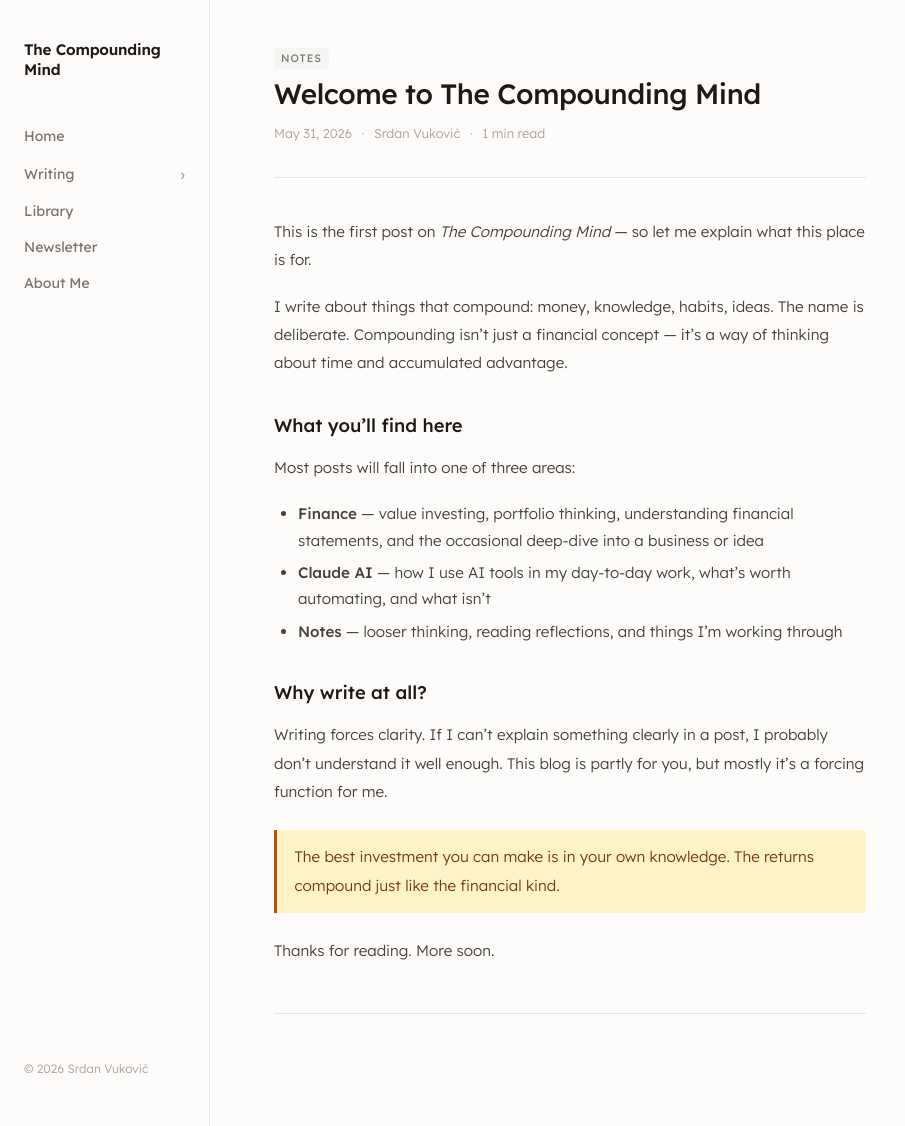
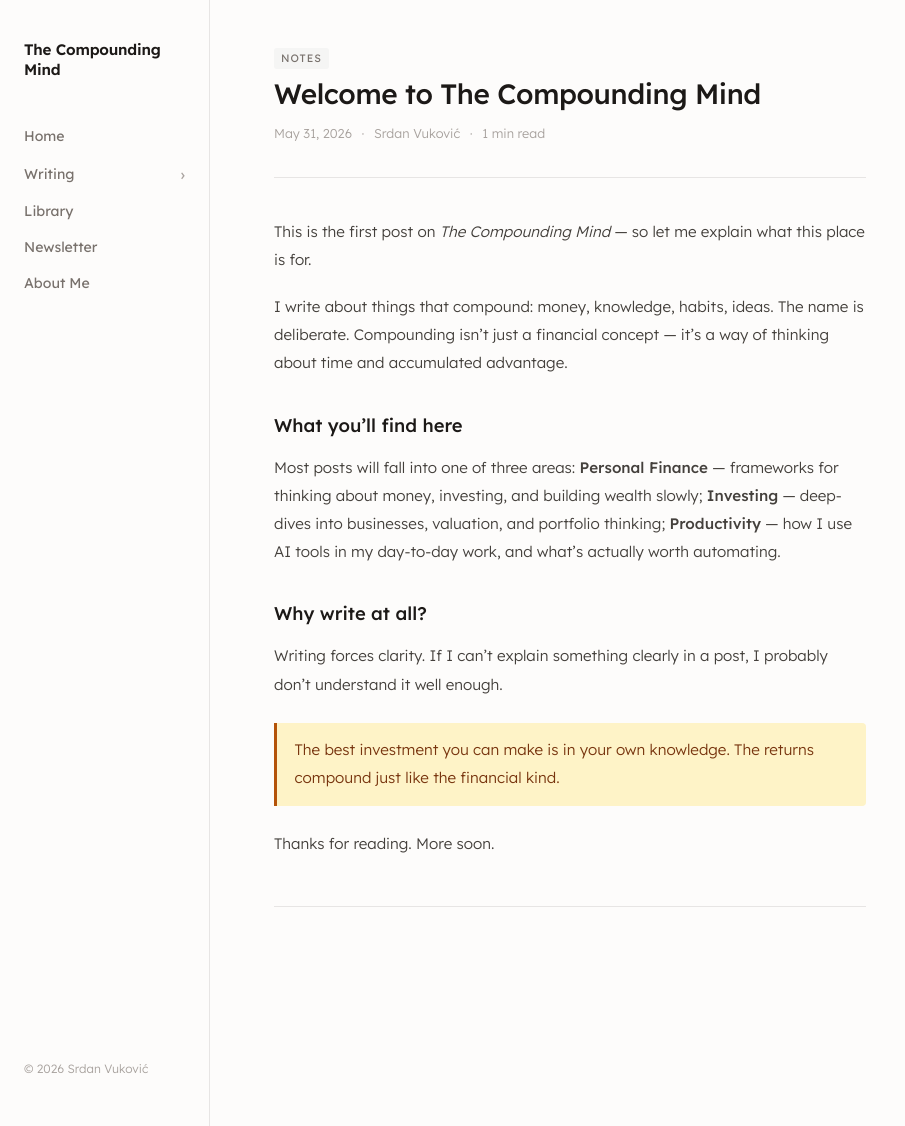
Before and after one commit to sergeonai/sergeonai.github.io, a Jekyll site: the page built from _posts/2026-05-31-welcome.md, in a window 1280 px wide and 1126 px high. Shown: the whole window, without its empty margins (0-905 px from the left). Built offline with Jekyll 4.4.1, drawn with Linux system fonts in a browser that asks for light colours.

Commit message:
Redesign: _posts/2026-05-31-welcome.md

```diff
--- a/_posts/2026-05-31-welcome.md
+++ b/_posts/2026-05-31-welcome.md
@@ -11,15 +11,11 @@ I write about things that compound: money, knowledge, habits, ideas. The name is
 
 ## What you'll find here
 
-Most posts will fall into one of three areas:
-
-- **Finance** — value investing, portfolio thinking, understanding financial statements, and the occasional deep-dive into a business or idea
-- **Claude AI** — how I use AI tools in my day-to-day work, what's worth automating, and what isn't
-- **Notes** — looser thinking, reading reflections, and things I'm working through
+Most posts will fall into one of three areas: **Personal Finance** — frameworks for thinking about money, investing, and building wealth slowly; **Investing** — deep-dives into businesses, valuation, and portfolio thinking; **Productivity** — how I use AI tools in my day-to-day work, and what's actually worth automating.
 
 ## Why write at all?
 
-Writing forces clarity. If I can't explain something clearly in a post, I probably don't understand it well enough. This blog is partly for you, but mostly it's a forcing function for me.
+Writing forces clarity. If I can't explain something clearly in a post, I probably don't understand it well enough.
 
 > The best investment you can make is in your own knowledge. The returns compound just like the financial kind.
 
```
